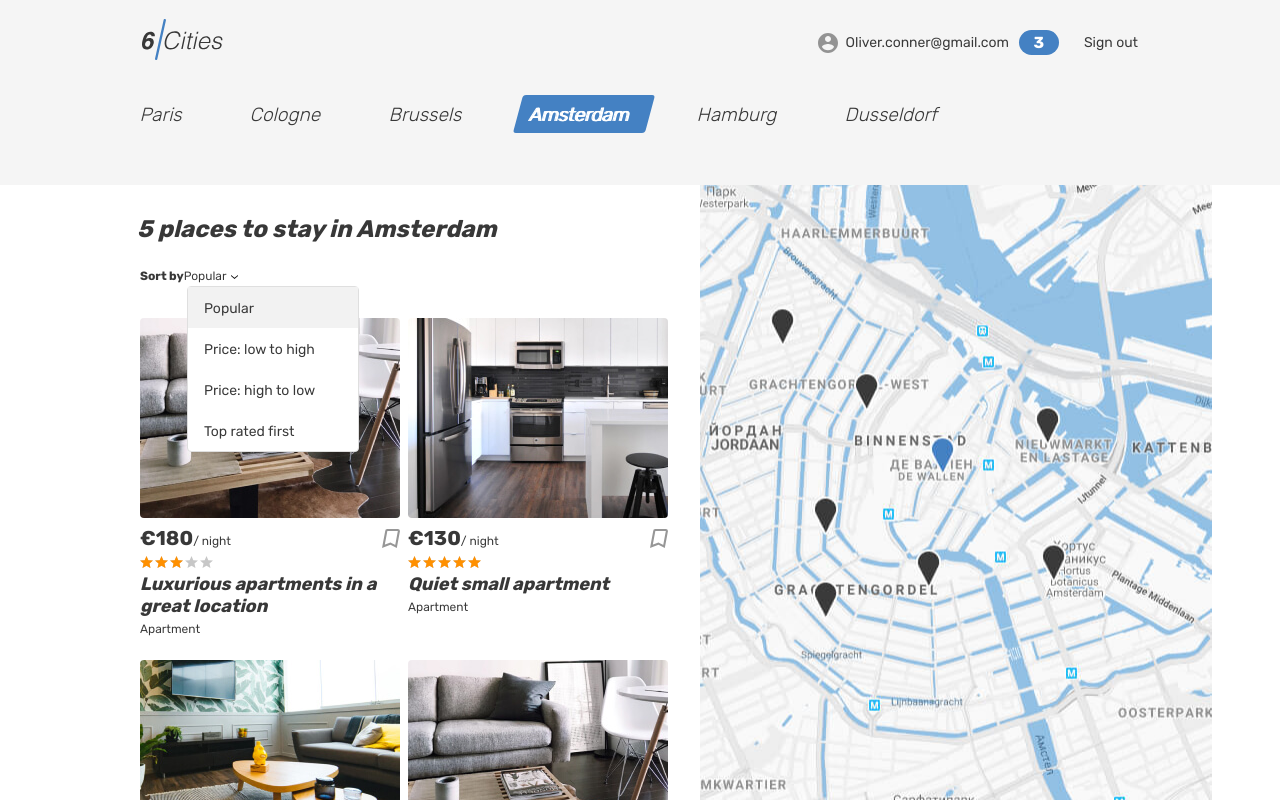
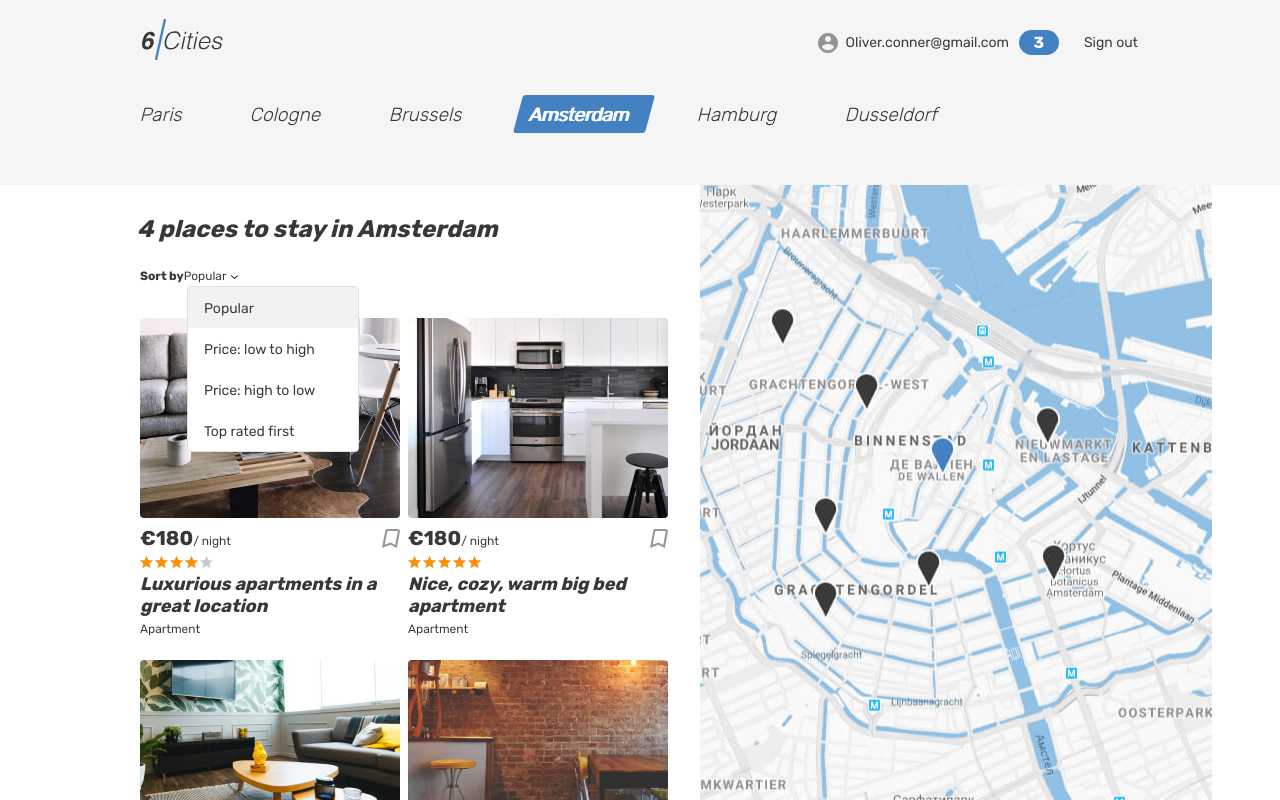
Before and after one commit to htmlacademy-react/2446367-six-cities-3, a React (Vite) app: page / in a window 1280 px wide. Built offline with nearby package versions, Linux system fonts and the light colour scheme.

Commit message:
add state hook for offer-list component

```diff
--- a/src/components/offer-card/offer-card.tsx
+++ b/src/components/offer-card/offer-card.tsx
@@ -3,13 +3,29 @@ import { capitalizeFirstLetter, convertStarToWidth } from '../../utils';
 
 type OfferCardProps = {
   offer: Offer;
+  handleActiveOffer: (offer?: Offer) => void;
 };
 
-export default function OfferCard({ offer }: OfferCardProps) {
+export default function OfferCard({
+  offer,
+  handleActiveOffer,
+}: OfferCardProps) {
   const { title, type, price, rating, previewImage } = offer;
 
+  const handleActiveOn = () => {
+    handleActiveOffer(offer);
+  };
+
+  const handleActiveOff = () => {
+    handleActiveOffer();
+  };
+
   return (
-    <article className="cities__card place-card">
+    <article
+      className="cities__card place-card"
+      onMouseEnter={handleActiveOn}
+      onMouseLeave={handleActiveOff}
+    >
       <div className="cities__image-wrapper place-card__image-wrapper">
         <a href="#">
           <img
--- a/src/components/offer-list/offer-list.tsx
+++ b/src/components/offer-list/offer-list.tsx
@@ -1,4 +1,6 @@
-import { Offers } from '../../mocks/mock-types/offers';
+import { Offer, Offers } from '../../mocks/mock-types/offers';
+import { useState } from 'react';
+import { Nullable } from 'vitest';
 import OfferCard from '../offer-card/offer-card';
 
 type OfferListProps = {
@@ -6,9 +8,22 @@ type OfferListProps = {
 };
 
 export default function OfferList({ mockOffers }: OfferListProps) {
+  const [activeOffer, setActiveOffer] = useState<Nullable<Offer>>(null);
+  const handleActiveOffer = (offer?: Offer) => {
+    setActiveOffer(offer || null);
+
+    return activeOffer;
+  };
+
   return (
     <div className="cities__places-list places__list tabs__content">
-      {mockOffers.map((offer) => <OfferCard offer={offer} key={offer.id} />)}
+      {mockOffers.map((offer) => (
+        <OfferCard
+          offer={offer}
+          key={offer.id}
+          handleActiveOffer={handleActiveOffer}
+        />
+      ))}
     </div>
   );
 }
--- a/src/mocks/mock-data.ts
+++ b/src/mocks/mock-data.ts
@@ -1,8 +1,9 @@
 import { AuthorizationStatus } from '../data';
+import { mockOffers } from './mock-offers';
 
 // определение количества предложений аренды
 export const Setting = {
-  OffersCount: 5,
+  OffersCount: mockOffers.length,
   FavoritesCount: 3,
 } as const;
 
--- a/src/mocks/mock-offers.ts
+++ b/src/mocks/mock-offers.ts
@@ -19,14 +19,14 @@ export const mockOffers: Offers = [
       longitude: 4.673877537499948,
       zoom: 8,
     },
-    isFavorite: false,
+    isFavorite: true,
     isPremium: false,
-    rating: 3,
+    rating: 4,
     previewImage: 'img/apartment-01.jpg',
     description: 'A quiet cozy and picturesque that hides behind a a river by the unique lightness of Amsterdam.',
     bedrooms: 3,
     goods: [
-      'Heating'
+      'Heating', 'Wi-Fi', 'Kitchen', 'Fridge', 'Washing Machine'
     ],
     host: {
       name: 'Oliver Conner',
@@ -40,9 +40,9 @@ export const mockOffers: Offers = [
   },
   {
     id: '6af6f711-c28d-4121-82cd-e0b462a27f01',
-    title: 'Quiet small apartment',
+    title: 'Nice, cozy, warm big bed apartment',
     type: 'apartment',
-    price: 130,
+    price: 180,
     city: {
       name: 'Amsterdam',
       location: {
@@ -61,7 +61,7 @@ export const mockOffers: Offers = [
     rating: 5,
     previewImage: 'img/apartment-03.jpg',
     description: 'A quiet cozy and picturesque that hides behind a a river by the unique lightness of Amsterdam.',
-    bedrooms: 3,
+    bedrooms: 2,
     goods: [
       'Heating'
     ],
@@ -77,46 +77,9 @@ export const mockOffers: Offers = [
   },
   {
     id: '6af6f711-c28d-4121-82cd-e0b462a27f02',
-    title: 'Spacious apartment in the city center',
+    title: 'Canal View Prinsengracht',
     type: 'apartment',
-    price: 240,
-    city: {
-      name: 'Amsterdam',
-      location: {
-        latitude: 52.35514938496378,
-        longitude: 4.673877537499948,
-        zoom: 8,
-      },
-    },
-    location: {
-      latitude: 52.35514938496378,
-      longitude: 4.673877537499948,
-      zoom: 8,
-    },
-    isFavorite: false,
-    isPremium: false,
-    rating: 3,
-    previewImage: 'img/apartment-02.jpg',
-    description: 'A quiet cozy and picturesque that hides behind a a river by the unique lightness of Amsterdam.',
-    bedrooms: 3,
-    goods: [
-      'Heating'
-    ],
-    host: {
-      name: 'Oliver Conner',
-      avatarUrl: 'https://url-to-image/image.png',
-      isPro: false,
-    },
-    images: [
-      'https://url-to-image/image.png',
-    ],
-    maxAdults: 4,
-  },
-  {
-    id: '6af6f711-c28d-4121-82cd-e0b462a27f03',
-    title: 'Cozy and quiet room',
-    type: 'apartment',
-    price: 90,
+    price: 132,
     city: {
       name: 'Amsterdam',
       location: {
@@ -133,11 +96,48 @@ export const mockOffers: Offers = [
     isFavorite: false,
     isPremium: false,
     rating: 4,
-    previewImage: 'img/apartment-01.jpg',
+    previewImage: 'img/apartment-02.jpg',
     description: 'A quiet cozy and picturesque that hides behind a a river by the unique lightness of Amsterdam.',
-    bedrooms: 3,
+    bedrooms: 1,
     goods: [
-      'Heating'
+      'Heating', 'Wi-Fi', 'Fridge', 'Dishwasher'
+    ],
+    host: {
+      name: 'Oliver Conner',
+      avatarUrl: 'https://url-to-image/image.png',
+      isPro: false,
+    },
+    images: [
+      'https://url-to-image/image.png',
+    ],
+    maxAdults: 4,
+  },
+  {
+    id: '6af6f711-c28d-4121-82cd-e0b462a27f03',
+    title: 'Cozy and quiet room',
+    type: 'room',
+    price: 80,
+    city: {
+      name: 'Amsterdam',
+      location: {
+        latitude: 52.35514938496378,
+        longitude: 4.673877537499948,
+        zoom: 8,
+      },
+    },
+    location: {
+      latitude: 52.35514938496378,
+      longitude: 4.673877537499948,
+      zoom: 8,
+    },
+    isFavorite: false,
+    isPremium: false,
+    rating: 4,
+    previewImage: 'img/room.jpg',
+    description: 'A quiet cozy and picturesque that hides behind a a river by the unique lightness of Amsterdam.',
+    bedrooms: 2,
+    goods: [
+      'Heating', 'Coffee machine', 'Cabel TV'
     ],
     host: {
       name: 'Oliver Conner',
```
